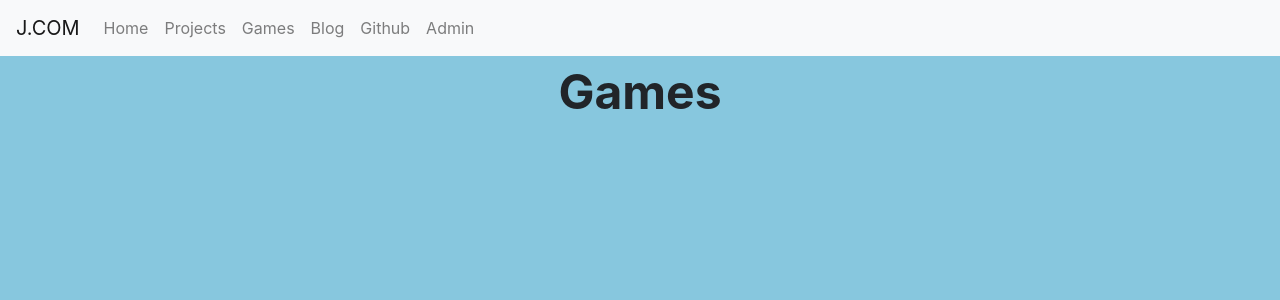
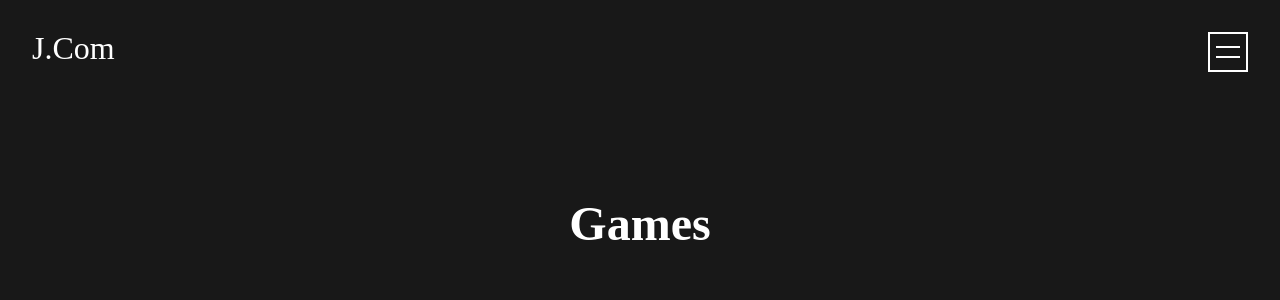
Before and after one commit to woojin624/portfolio-react, a React (Create React App) app in the folder client/: page /games in a window 1280 px wide. Shown: the top 300 px of the page. Built offline with nearby package versions, Linux system fonts and the light colour scheme.

Commit message:
change navBar to toggle nav menu

```diff
--- a/client/package.json
+++ b/client/package.json
@@ -3,6 +3,7 @@
   "version": "0.1.0",
   "private": true,
   "dependencies": {
+    "@csstools/normalize.css": "^10.1.0",
     "@testing-library/jest-dom": "^5.11.4",
     "@testing-library/react": "^11.1.0",
     "@testing-library/user-event": "^12.1.10",
@@ -13,6 +14,8 @@
     "react-dom": "^17.0.2",
     "react-router-dom": "^5.2.0",
     "react-scripts": "4.0.3",
+    "styled-components": "^5.2.3",
+    "styled-reset": "^4.3.4",
     "web-vitals": "^1.0.1"
   },
   "scripts": {
--- a/client/src/App.css
+++ b/client/src/App.css
@@ -1,3 +1,4 @@
 .App {
   text-align: center;
+  position: relative;
 }
--- a/client/src/components/Games.js
+++ b/client/src/components/Games.js
@@ -10,12 +10,12 @@ const Games = () => {
     in: {
       fontSize: '48px',
       fontWeight: '700',
-      y: 0,
+      y: 200,
     },
     end: {
       fontSize: '24px',
       fontWeight: '400',
-      y: 400,
+      y: 600,
     },
   };
 
--- /dev/null
+++ b/client/src/components/NavBar.css
@@ -0,0 +1,92 @@
+.nav-contain {
+  z-index: 100;
+  position: fixed;
+  top: 0;
+  left: 0;
+  width: 100vw;
+  height: 100vh;
+  background-color: rgba(0, 0, 0, 0.664);
+  display: flex;
+  justify-content: center;
+  align-items: center;
+}
+
+.nav-list {
+}
+
+.nav-list > li {
+  font-size: 48px;
+  font-weight: 600;
+  margin: 1rem 0;
+}
+.nav-logo > a,
+.nav-list > li > a {
+  color: #fff;
+  text-decoration: none;
+  outline: none;
+  text-transform: capitalize;
+}
+.nav-logo > a:hover,
+.nav-list > li > a:hover {
+  text-decoration: none;
+  color: #fff;
+}
+
+.nav-logo {
+  position: fixed;
+  top: 2rem;
+  left: 2rem;
+  color: #fff;
+  z-index: 200;
+  font-size: 2rem;
+}
+
+.nav-toggle-btn {
+  position: fixed;
+  top: 2rem;
+  right: 2rem;
+  width: 2.5rem;
+  height: 2.5rem;
+  z-index: 200;
+  border: 2px solid #fff;
+  display: flex;
+  justify-content: center;
+  align-items: center;
+  cursor: pointer;
+}
+
+.nav-toggle-btn > div {
+  position: absolute;
+  width: 1.5rem;
+  height: 2px;
+  background: #fff;
+  transition: 0.3s;
+}
+
+.nav-toggle-btn > .nav-toggle-top {
+  transform: translate(0, -250%);
+}
+.nav-toggle-btn > .nav-toggle-bottom {
+  transform: translate(0, 250%);
+}
+
+.nav-toggle-btn:hover > .nav-toggle-top {
+  transform: translate(0, 0%);
+}
+.nav-toggle-btn:hover > .nav-toggle-bottom {
+  transform: translate(0, 0%);
+}
+
+.nav-toggle-btn.opened > .nav-toggle-top {
+  transform: translate(0, 0%) rotate(45deg);
+}
+.nav-toggle-btn.opened > .nav-toggle-bottom {
+  transform: translate(0, 0%) rotate(135deg);
+}
+
+.nav-toggle-btn.opened:hover > .nav-toggle-top {
+  transform: translate(0, 0%) rotate(90deg);
+}
+.nav-toggle-btn.opened:hover > .nav-toggle-bottom {
+  transform: translate(0, 0%) rotate(90deg);
+}
--- a/client/src/components/NavBar.js
+++ b/client/src/components/NavBar.js
@@ -1,36 +1,57 @@
-import React from 'react';
+import React, { useState } from 'react';
 
 import { Navbar, Nav } from 'react-bootstrap';
-import { Link } from 'react-router-dom';
+import { Link, useHistory } from 'react-router-dom';
+import { motion, AnimatePresence } from 'framer-motion';
+import './NavBar.css';
 
 const NavBar = () => {
+  const navListNames = {
+    names: ['projects', 'games', 'blog', 'github', 'admin'],
+  };
+  const [isNavOpen, setIsNavOpen] = useState(false);
+
+  const navToggleHandler = () => {
+    setIsNavOpen(!isNavOpen);
+  };
+  const navCloseHandler = () => {
+    setIsNavOpen(false);
+  };
+
+  const motionNav = {
+    in: {
+      opacity: 1,
+      y: 0,
+    },
+    out: {
+      opacity: 0,
+      y: 200,
+    },
+  };
+
   return (
-    <Navbar bg='light' expand='lg'>
-      <Navbar.Brand href='/'>J.COM</Navbar.Brand>
-      <Navbar.Toggle aria-controls='basic-navbar-nav' />
-      <Navbar.Collapse id='basic-navbar-nav'>
-        <Nav className='mr-auto'>
-          <Nav.Link as={Link} to='/'>
-            Home
-          </Nav.Link>
-          <Nav.Link as={Link} to='/projects'>
-            Projects
-          </Nav.Link>
-          <Nav.Link as={Link} to='/games'>
-            Games
-          </Nav.Link>
-          <Nav.Link as={Link} to='/blog'>
-            Blog
-          </Nav.Link>
-          <Nav.Link as={Link} to='/github'>
-            Github
-          </Nav.Link>
-          <Nav.Link as={Link} to='/admin'>
-            Admin
-          </Nav.Link>
-        </Nav>
-      </Navbar.Collapse>
-    </Navbar>
+    <>
+      <h3 className='nav-logo' onClick={navCloseHandler}>
+        <Link to={'/'}>J.com</Link>
+      </h3>
+      <div className={isNavOpen ? 'nav-toggle-btn opened' : 'nav-toggle-btn'} onClick={navToggleHandler}>
+        <div className='nav-toggle-top'></div>
+        <div className='nav-toggle-bottom'></div>
+      </div>
+      {isNavOpen ? (
+        <AnimatePresence>
+          <motion.div initial='out' animate='in' exit='out' transition={{ duration: 0.3 }} variants={motionNav} className='nav-contain'>
+            <ul className='nav-list'>
+              {navListNames.names.map((name, i) => (
+                <li key={i} onClick={navCloseHandler}>
+                  <Link to={`/${name}`}>{name}</Link>
+                </li>
+              ))}
+            </ul>
+          </motion.div>
+        </AnimatePresence>
+      ) : null}
+    </>
   );
 };
 
--- a/client/src/components/main.css
+++ b/client/src/components/main.css
@@ -1,22 +1,23 @@
 .land-contain {
   display: flex;
   width: 100vw;
-  height: calc(100vh - 56px);
-  background-color: lightgrey;
+  height: 100vh;
+  background-color: rgb(77, 77, 77);
 }
 
 .projects-contain {
-  background-color: burlywood;
+  /* background-color: burlywood; */
   width: 100vw;
-  height: calc(100vh - 56px);
+  height: 100vh;
 }
 
 .games-contain {
-  background-color: rgb(135, 199, 222);
+  /* background-color: rgb(135, 199, 222); */
   width: 100vw;
-  height: calc(100vh - 56px);
+  height: 100vh;
   z-index: -1;
   position: relative;
+  color: #fff;
 }
 
 .home-box-l {
@@ -60,6 +61,11 @@
   height: 200px;
   background: forestgreen;
   cursor: pointer;
+  background-image: url('https://newtype.design/static/source/images/projects/pj33/PN33-1440-01-02.png');
+  background-repeat: no-repeat;
+  background-position: center;
+  background-size: cover;
+  transition: 0.3s ease-in;
 }
 
 .projectDetail-wrap {
@@ -68,7 +74,7 @@
   top: 56px;
   left: 0; */
   width: 100vw;
-  height: calc(100vh - 56px);
+  height: 100vh;
   background: rgb(87, 184, 160);
   display: flex;
   justify-content: center;
--- a/client/src/index.css
+++ b/client/src/index.css
@@ -1,13 +1,11 @@
 body {
   margin: 0;
-  font-family: -apple-system, BlinkMacSystemFont, 'Segoe UI', 'Roboto', 'Oxygen',
-    'Ubuntu', 'Cantarell', 'Fira Sans', 'Droid Sans', 'Helvetica Neue',
-    sans-serif;
+  font-family: -apple-system, BlinkMacSystemFont, 'Segoe UI', 'Roboto', 'Oxygen', 'Ubuntu', 'Cantarell', 'Fira Sans', 'Droid Sans', 'Helvetica Neue', sans-serif;
   -webkit-font-smoothing: antialiased;
   -moz-osx-font-smoothing: grayscale;
+  background-color: rgb(24, 24, 24);
 }
 
 code {
-  font-family: source-code-pro, Menlo, Monaco, Consolas, 'Courier New',
-    monospace;
+  font-family: source-code-pro, Menlo, Monaco, Consolas, 'Courier New', monospace;
 }
--- a/client/src/index.js
+++ b/client/src/index.js
@@ -1,5 +1,6 @@
 import React from 'react';
 import ReactDOM from 'react-dom';
+import { Reset } from 'styled-reset';
 import './index.css';
 import App from './App';
 import reportWebVitals from './reportWebVitals';
@@ -7,6 +8,7 @@ import { BrowserRouter as Router } from 'react-router-dom';
 
 ReactDOM.render(
   <Router>
+    <Reset />
     <App />
   </Router>,
   document.getElementById('root')
```
Also changed, not shown: 2 other files (tests, documents, lock files or other folders).
